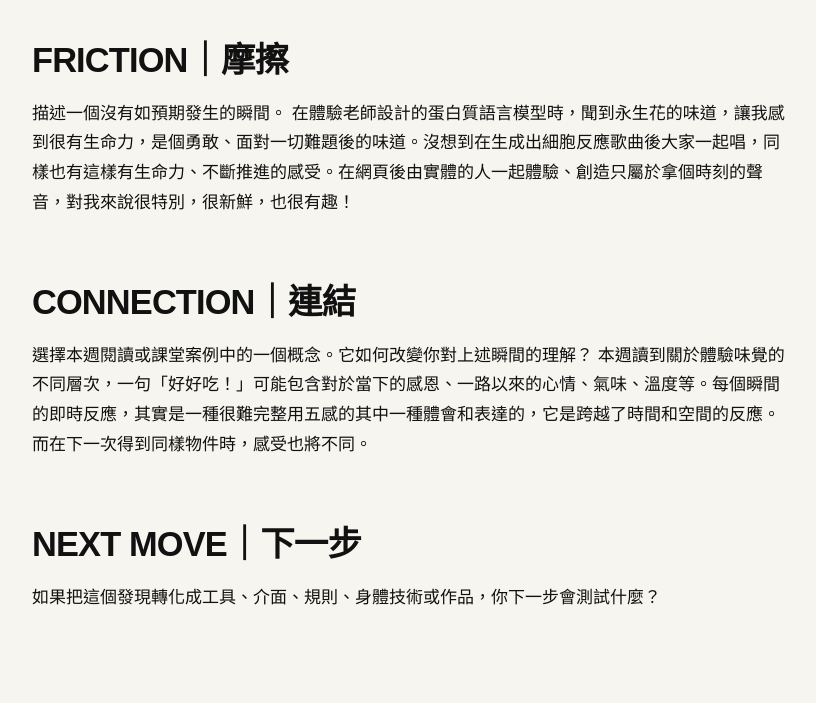
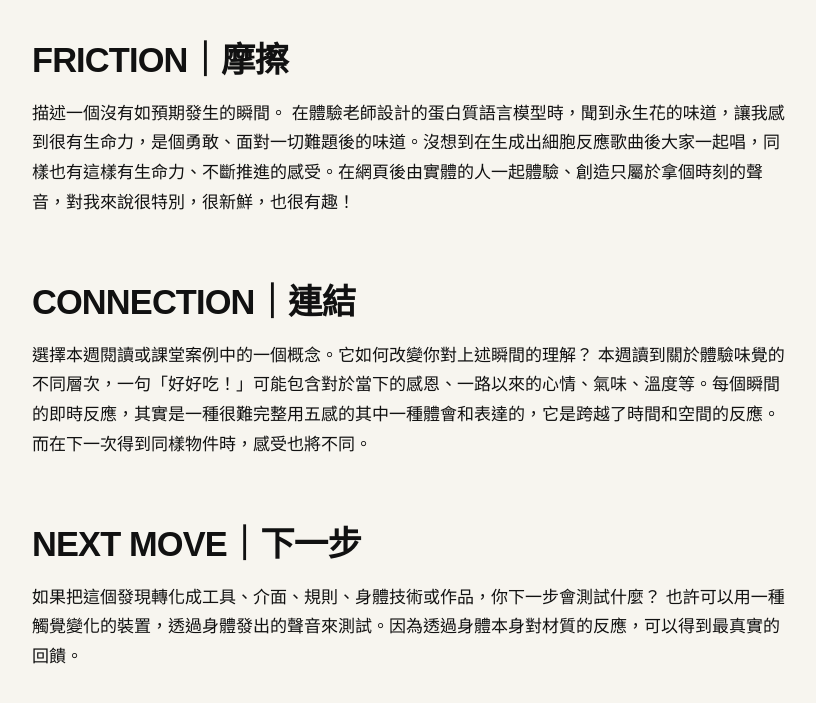
Before and after one commit to stu113590073/fieldworkarchive, a Jekyll site: the page built from weeks/week-06.md, in a window 1280 px wide and 900 px high, scrolled down 1001 px, cut to the strip 121-824 px from the top of the window. Shown: the whole strip, without its empty margins (48-864 px from the left). Built offline with Jekyll 4.4.1, drawn with Linux system fonts in a browser that asks for light colours.

Commit message:
Update week-06.md

```diff
--- a/weeks/week-06.md
+++ b/weeks/week-06.md
@@ -26,3 +26,4 @@ permalink: /weeks/week-06/
 ## NEXT MOVE｜下一步
 
 如果把這個發現轉化成工具、介面、規則、身體技術或作品，你下一步會測試什麼？
+也許可以用一種觸覺變化的裝置，透過身體發出的聲音來測試。因為透過身體本身對材質的反應，可以得到最真實的回饋。
```
